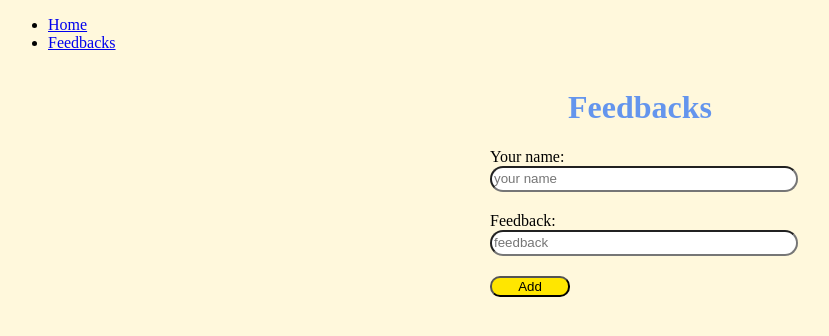
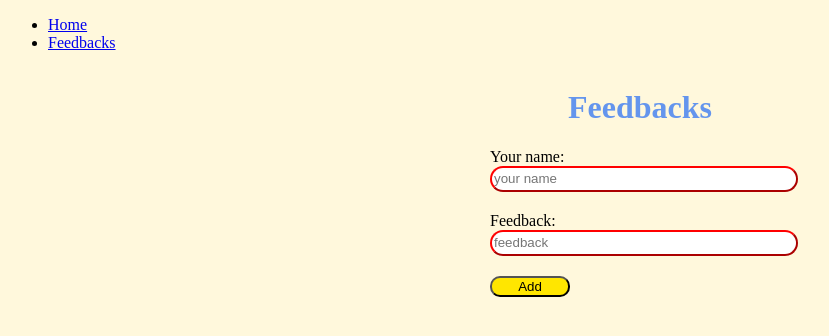
Before and after one commit to anri1983/feedback, a React (Create React App) app: page /feedbacks in a window 1280 px wide. Shown: the top 336 px of the page, without its empty margins (0-829 px from the left). Built offline with nearby package versions, Linux system fonts and the light colour scheme.

Commit message:
red outline

```diff
--- a/src/Feedbacks/Feedbacks.js
+++ b/src/Feedbacks/Feedbacks.js
@@ -5,15 +5,15 @@ import React from 'react';
 
 function Feedbacks (){
 
-    const [feedbacks, setFeedbacks] = useState(JSON.parse(localStorage.getItem('feedbacks')) || []);
-    const HandleClick = (e) => {
+        const [feedbacks, setFeedbacks] = useState(JSON.parse(localStorage.getItem('feedbacks')) || []);
+        const HandleClick = (e) => {
         e.preventDefault();
         const data = new FormData(e.target);
         const name = data.get('name');
-        const check = (name.length > 0) ? name : 'empty';
+        //const check = (name.length > 0) ? name : 'empty field';
         const feedback = data.get("feedback");
-        const checkfeed = (feedback.length > 0) ? feedback : 'empty field';
-        const updatedFeedbacks = [...feedbacks, { check, checkfeed }];
+        //const checkfeed = (feedback.length > 0) ? feedback : 'empty field';
+        const updatedFeedbacks = [...feedbacks, { name, feedback }];
         setFeedbacks(updatedFeedbacks);
         localStorage.setItem('feedbacks', JSON.stringify(updatedFeedbacks));
         e.target.elements.name.value = '';
@@ -26,19 +26,19 @@ function Feedbacks (){
             <form  onSubmit = {HandleClick}>
                 <div>
                     <div>Your name:</div>
-                    <input name = "name" placeholder = "your name" />
+                    <input name = "name" placeholder = "your name" required="required" />
                 </div>
                 <div>
                     <div>Feedback:</div>
-                    <input name = "feedback" placeholder = "feedback" />
+                    <input name = "feedback" placeholder = "feedback" required="required" />
                 </div>
                 <button>Add</button>
             </form>
         </div>
         {feedbacks.map((item, idx) => {
-                const {check, checkfeed} = item;
+                const {name, feedback} = item;
                 return <div key ={idx}>
-                <Feedback name ={check} feedback ={checkfeed} />
+                <Feedback name ={name} feedback ={feedback} />
             </div>})}
     </>
     )
--- a/src/Feedbacks/Feedbacks.module.scss
+++ b/src/Feedbacks/Feedbacks.module.scss
@@ -11,6 +11,7 @@ button{
     background-color: rgb(255, 230, 0); border-radius: 10px; width: 80px;
 }
 body{background-color: cornsilk;}
-.red{
-    width: 40px; height: 10px; background-color: red;
-}
+
+input:invalid:required {
+    border: 2px outset red;
+  }
```
Also changed, not shown: 1 other file (tests, documents, lock files or other folders).
